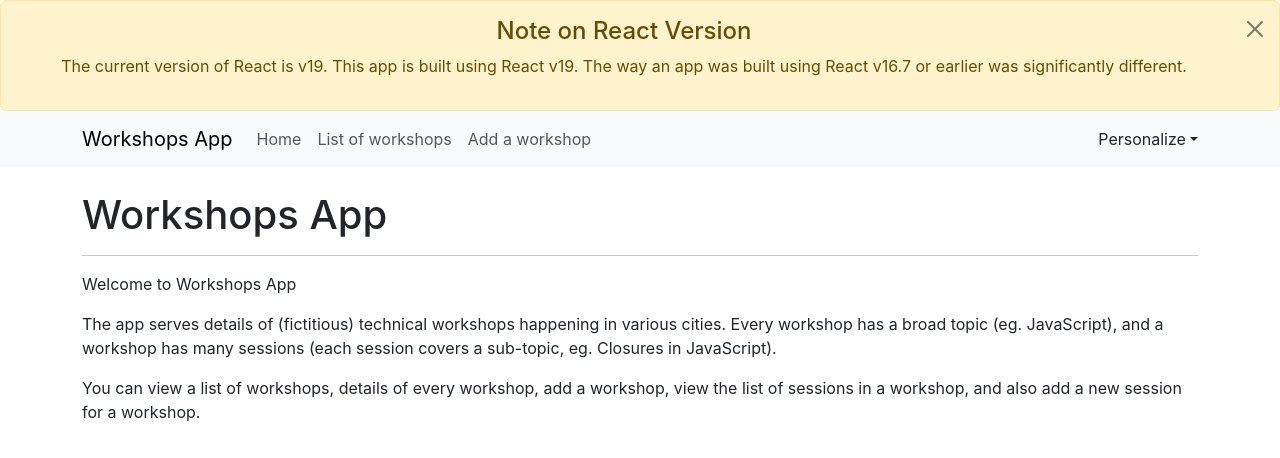
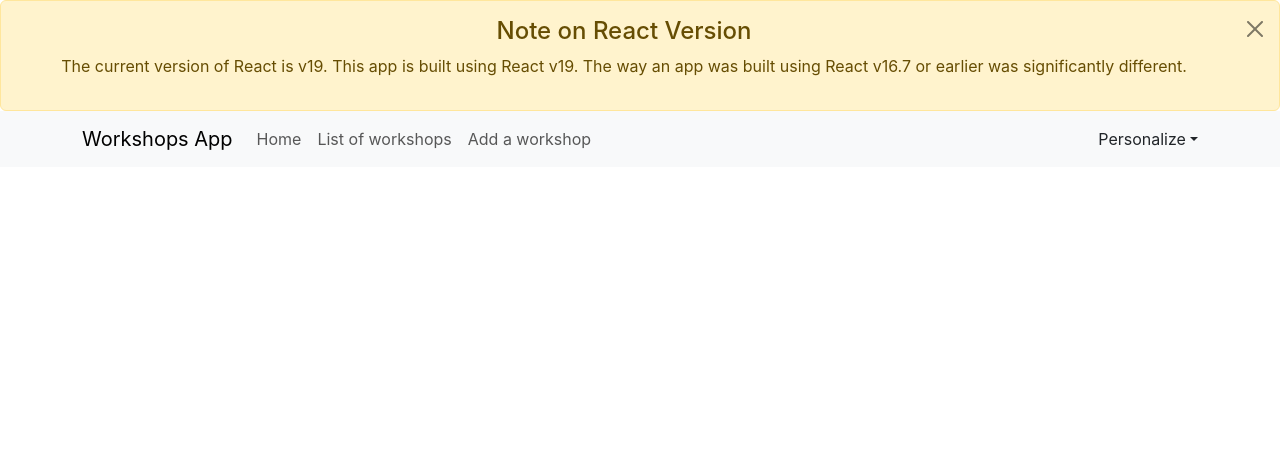
Before and after one commit to puranik3/react-nextjs-mindtree-mar-2025, a React (Create React App) app in the folder demos/03-react/workshops-app/: page /workshops in a window 1280 px wide. Shown: the top 458 px of the page. Built offline with nearby package versions, Linux system fonts and the light colour scheme.

Commit message:
STEP 6: Midway

```diff
--- a/demos/03-react/workshops-app/package.json
+++ b/demos/03-react/workshops-app/package.json
@@ -15,6 +15,8 @@
     "react": "^19.0.0",
     "react-bootstrap": "^2.10.9",
     "react-dom": "^19.0.0",
+    "react-router": "^7.4.0",
+    "react-router-dom": "^7.4.0",
     "react-scripts": "5.0.1",
     "typescript": "^4.9.5",
     "web-vitals": "^2.1.4"
--- a/demos/03-react/workshops-app/src/App.tsx
+++ b/demos/03-react/workshops-app/src/App.tsx
@@ -1,4 +1,5 @@
 import { Alert, Container } from "react-bootstrap";
+import { Navigate, Routes, Route } from "react-router-dom"
 // import Container from "react-bootstrap/Container";
 import Menu from "./components/common/Menu/Menu";
 import Home from './components/Home/Home';
@@ -31,7 +32,10 @@ export default function App({ title, color = 'gray' } : Props) {
       <Menu />
 
       <Container className="my-4">
-        <Home />
+        <Routes>
+          <Route path="/" element={<Home />} />
+          <Route path="/home" element={<Navigate to="/" />} />
+        </Routes>
       </Container>
 
       {
--- a/demos/03-react/workshops-app/src/index.tsx
+++ b/demos/03-react/workshops-app/src/index.tsx
@@ -1,5 +1,6 @@
 import React from 'react';
 import ReactDOM from 'react-dom/client';
+import { BrowserRouter } from 'react-router';
 
 import 'bootstrap/scss/bootstrap.scss';
 import './index.css';
@@ -13,8 +14,10 @@ const root = ReactDOM.createRoot(
 // props -> { title: "Hello React", color: "red" }
 root.render(
   <>
-    {/* <App title="Hello React" color="red" />
-    <App title="Hello Next JS" /> */}
-    <App />
+    <BrowserRouter>
+      {/* <App title="Hello React" color="red" />
+      <App title="Hello Next JS" /> */}
+      <App />
+    </BrowserRouter>
   </>
 );
```
Also changed, not shown: 1 other file (tests, documents, lock files or other folders).
